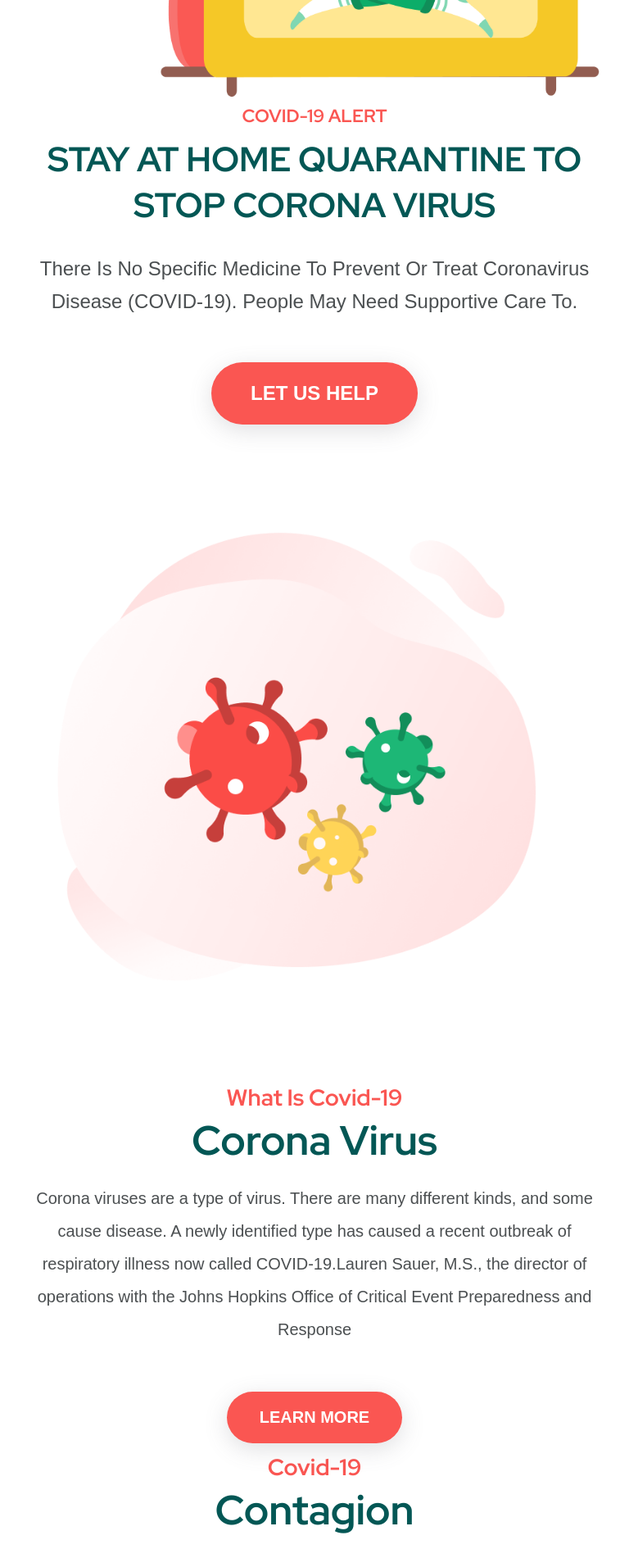
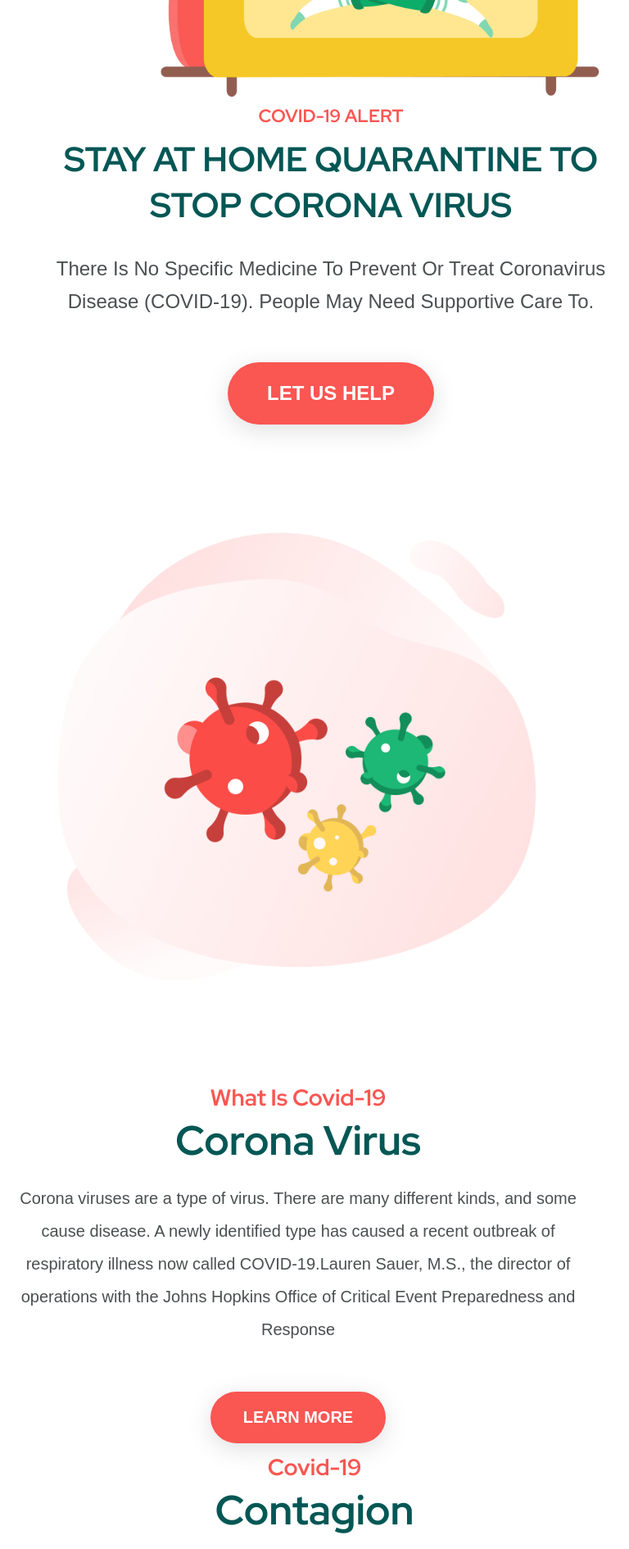
Before and after one commit to camgiangtranthi/covid19-page, a plain HTML site: page index.html in a window 768 px wide. Shown: the part 640-2530 px from the top of the page at 82% size. Drawn offline with Linux system fonts and the light colour scheme.

Commit message:
Update main.css

```diff
--- a/css/main.css
+++ b/css/main.css
@@ -341,6 +341,12 @@
     }
 }
 
+@media only screen and (min-device-width: 768px) and (max-device-width: 1024px) {
+    .banner__desc {
+        padding: 0 0 0 40px;
+    }
+}
+
 /* what is */
 #whatis .container {
     position: relative;
@@ -369,6 +375,12 @@
         text-align: initial;
         padding: 0 240px 0 0;
         width: 50%;
+    }
+}
+
+@media only screen and (min-device-width: 768px) and (max-device-width: 1024px) {
+    .whatis__desc {
+        padding: 0 40px 0 0;
     }
 }
 
```
